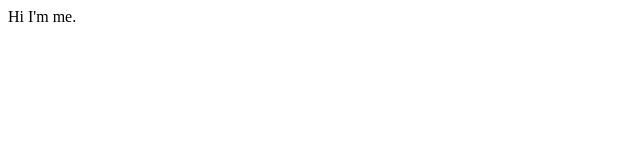
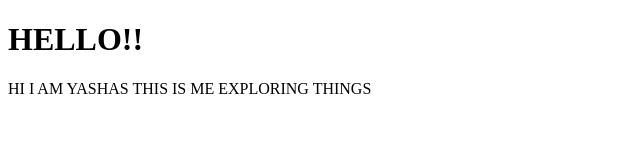
Before and after one commit to YashasMangalore/student-site, a plain HTML site: page index.html in a window 1280 px wide. Shown: the whole page, without its empty margins (0-640 px from the left). Drawn offline with Linux system fonts and the light colour scheme.

Commit message:
Update index.html

```diff
--- a/index.html
+++ b/index.html
@@ -7,6 +7,9 @@
     <title>Studentsite</title>
 </head>
 <body>
-    Hi I'm me.
+
+<h1>   HELLO!!  </h1>
+
+<P>  HI I AM YASHAS THIS IS ME EXPLORING THINGS </P>
 </body>
 </html>
```
